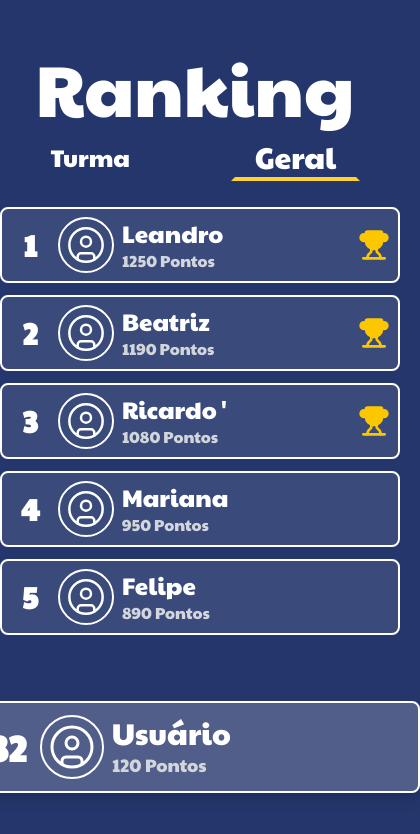
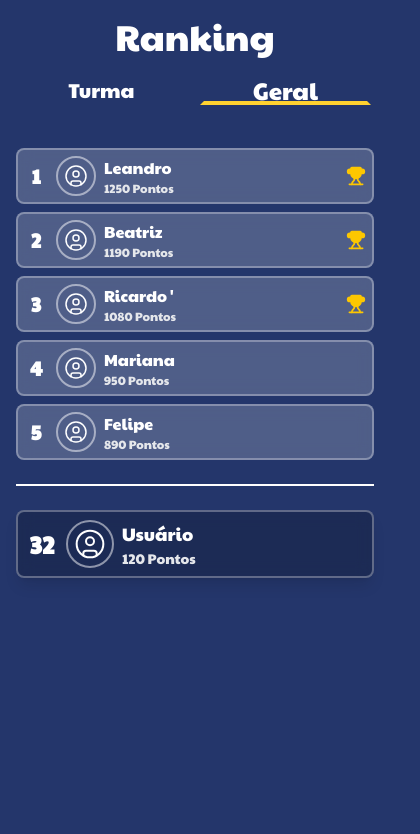
Before and after one commit to mairapaulac/MatFun, a Next.js app: page /ranking in a window 390 px wide. Shown: the top 834 px of the page, 420 px wide, since content can reach past the window. Built offline with nearby package versions, Linux system fonts and the light colour scheme.

Commit message:
ui: fixed responsivity in ranking screen

```diff
--- a/src/app/home/page.tsx
+++ b/src/app/home/page.tsx
@@ -23,21 +23,21 @@ export default function HomePage() {
         <div className="mb-4 sm:mb-6 flex items-center w-full">
           <Button
             onClick={() => router.push("/ranking")}
-            className="w-full h-[60px] max-w-[420px] mx-auto rounded-4xl "
+            className="w-full h-[50px] max-w-[420px] mx-auto rounded-4xl "
           >
-             <Trophy className="h-13 w-10"></Trophy>
+             <Trophy className="h-8 w-8"></Trophy>
             <span className="text-3xl">Ranking</span>
           </Button>
         </div>
 
-        <div className="mb-4 sm:mb-6 space-y-3 sm:space-y-4 flex-1 min-h-0">
-          <Card className="w-full h-[110px] sm:h-[130px] flex items-center gap-3 sm:gap-4 p-4 sm:p-6">
+        <div className="mb-4 sm:mb-6 space-y-5 sm:space-y-4 flex-1 min-h-0">
+          <Card className="w-full h-[90px] sm:h-[130px] flex items-center gap-3 sm:gap-4 p-4 sm:p-6">
             <div className="flex-shrink-0">
               <Sword className="w-6 h-6 sm:w-8 sm:h-8 text-[#2B3A67]" />
             </div>
             <div className="flex-1">
               <h3
-                className="text-lg sm:text-xl font-semibold mb-1"
+                className="text-xl sm:text-2xl font-semibold mb-1"
                 style={{ color: "rgba(29, 45, 88, 0.75)" }}
               >
                 Guerreiro da Matemática
@@ -51,13 +51,13 @@ export default function HomePage() {
             </div>
           </Card>
 
-          <Card className="w-full h-[110px] sm:h-[130px] flex items-center gap-3 sm:gap-4 p-4 sm:p-6">
+          <Card className="w-full h-[90px] sm:h-[130px] flex items-center gap-3 sm:gap-4 p-4 sm:p-6">
             <div className="flex-shrink-0">
               <Target className="w-6 h-6 sm:w-8 sm:h-8 text-[#2B3A67]" />
             </div>
             <div className="flex-1">
               <h3
-                className="text-lg sm:text-xl font-semibold mb-1"
+                className="text-xl sm:text-2xl font-semibold mb-1"
                 style={{ color: "rgba(29, 45, 88, 0.75)" }}
               >
                 Ninja das Frações
@@ -71,13 +71,13 @@ export default function HomePage() {
             </div>
           </Card>
 
-          <Card className="w-full h-[110px] sm:h-[130px] flex items-center gap-3 sm:gap-4 p-4 sm:p-6">
+          <Card className="w-full h-[90px] sm:h-[130px] flex items-center gap-3 sm:gap-4 p-4 sm:p-6">
             <div className="flex-shrink-0">
               <Calculator className="w-6 h-6 sm:w-8 sm:h-8 text-[#2B3A67]" />
             </div>
             <div className="flex-1">
               <h3
-                className="text-lg sm:text-xl font-semibold mb-1"
+                className="text-xl sm:text-2xl font-semibold mb-1"
                 style={{ color: "rgba(29, 45, 88, 0.75)" }}
               >
                 Especialista em Multiplicação
@@ -112,10 +112,10 @@ export default function HomePage() {
         <div className="flex justify-center mt-auto">
           <Button
             onClick={() => router.push("/question")} // Adicionado onClick
-            className="w-full max-w-[690px] h-[60px] sm:h-[80px] rounded-full"
+            className="w-full max-w-[690px] h-[50px] sm:h-[70px] rounded-full"
           >
             <Gamepad2 size={90}></Gamepad2>
-            <span className="text-4xl">Jogar</span>
+            <span className="text-3xl">Jogar</span>
           </Button>
         </div>
       </main>
--- a/src/app/ranking/components/PlayerCard.tsx
+++ b/src/app/ranking/components/PlayerCard.tsx
@@ -8,33 +8,51 @@ export default function PlayerCard({ rank, name, points, trophy,isUser }:IPlayer
   return (
     <div
       className={`flex items-center gap-2 w-full ${
-        isUser ? "min-w-[450px] bg-white/20 p-3 shadow-lg" : "min-w-[400px] bg-white/10 p-2"
-      } border-2 border-white rounded-md`}
+        isUser ? "bg-black/20 p-2 sm:p-3 shadow-lg" : "bg-white/20 p-1.5 sm:p-2"
+      } border-2 border-white/30 rounded-md backdrop-blur-sm`}
     >
       <span
-        className={`font-bold text-center ${isUser ? "text-4xl w-12" : "text-3xl w-10"}`}
+        className={`font-bold text-center text-white ${
+          isUser
+            ? "text-2xl sm:text-3xl md:text-4xl w-8 sm:w-10 md:w-12"
+            : "text-xl sm:text-2xl md:text-3xl w-6 sm:w-8 md:w-10"
+        }`}
       >
         {rank}
       </span>
+
       <div
-        className={`rounded-full border-2 border-white flex items-center justify-center ${
-          isUser ? "size-16" : "size-14"
+        className={`rounded-full border-2 border-white/50 flex items-center justify-center ${
+          isUser ? "size-12 sm:size-14 md:size-16" : "size-10 sm:size-12 md:size-14"
         }`}
       >
         <UserCircle
-          className={`${isUser ? "size-12" : "size-10"} text-white`}
+          className={`${isUser ? "size-8 sm:size-10 md:size-12" : "size-6 sm:size-8 md:size-10"} text-white`}
           strokeWidth={1.5}
         />
       </div>
-      <div className="flex-grow">
-        <p className={`font-medium ${isUser ? "text-3xl" : "text-2xl"}`}>{name}</p>
-        <p className={`text-gray-300 ${isUser ? "text-lg" : "text-md"}`}>
+
+      <div className="flex-grow min-w-0">
+        <p
+          className={`font-medium truncate text-white ${
+            isUser ? "text-lg sm:text-2xl md:text-3xl" : "text-base sm:text-xl md:text-2xl"
+          }`}
+        >
+          {name}
+        </p>
+
+        <p
+          className={`text-gray-200 ${isUser ? "text-sm sm:text-base md:text-lg" : "text-xs sm:text-sm md:text-base"}`}
+        >
           {points} Pontos
         </p>
       </div>
+
       {trophy && (
         <Trophy
-          className={`text-yellow-400 ${isUser ? "size-10" : "size-8"}`}
+          className={`text-yellow-400 flex-shrink-0 ${
+            isUser ? "size-6 sm:size-8 md:size-10" : "size-5 sm:size-6 md:size-8"
+          }`}
           fill="currentColor"
         />
       )}
--- a/src/app/ranking/page.tsx
+++ b/src/app/ranking/page.tsx
@@ -6,19 +6,31 @@ import { userData, geralRankingData, turmaRankingData } from "@/assets/data";
 
 export default function RankingScreen() {
   return (
-    <div className="flex flex-col items-center   min-h-screen max-h-[1280px] justify-center text-white ">
-      <header className="relative flex justify-center items-center mb-4 w-[450px]  ">
-        <h1 className="text-7xl font-light ">Ranking</h1>
+    <div className="flex flex-col items-center min-h-screen max-h-[1280px] max-w-[800px] mx-auto px-4 sm:px-6 md:px-8 py-4 sm:py-6 md:py-8  text-white">
+      <header className="relative flex justify-center items-center mb-4 sm:mb-6 w-full">
+        <h1 className="text-4xl sm:text-5xl md:text-6xl lg:text-7xl font-light text-center">
+          Ranking
+        </h1>
       </header>
 
-      <Tabs defaultValue="geral" className="w-full max-w-md">
-        <TabsList className="flex justify-center w-1/2 mx-auto gap-20">
-          <TabsTrigger value="turma">Turma</TabsTrigger>
-          <TabsTrigger value="geral">Geral</TabsTrigger>
+      <Tabs defaultValue="geral" className="w-full max-w-full">
+        <TabsList className="flex justify-center w-full sm:w-3/4 md:w-1/2 mx-auto gap-4 sm:gap-8 md:gap-12 lg:gap-20 mb-4 sm:mb-6">
+          <TabsTrigger
+            value="turma"
+            className="text-xl sm:text-xl px-3 sm:px-4 py-2"
+          >
+            Turma
+          </TabsTrigger>
+          <TabsTrigger
+            value="geral"
+            className="text-sm sm:text-xl px-3 sm:px-4 py-2"
+          >
+            Geral
+          </TabsTrigger>
         </TabsList>
 
-        <TabsContent value="turma" className="mt-6">
-          <div className="flex flex-col gap-3">
+        <TabsContent value="turma" className="mt-4 sm:mt-6">
+          <div className="flex flex-col gap-2 sm:gap-3 h-[320px] sm:h-[380px] md:h-[420px] overflow-y-auto">
             {turmaRankingData.map((player) => (
               <PlayerCard
                 key={`turma-${player.rank}`}
@@ -31,8 +43,8 @@ export default function RankingScreen() {
           </div>
         </TabsContent>
 
-        <TabsContent value="geral" className="mt-6">
-          <div className="flex flex-col gap-3">
+        <TabsContent value="geral" className="mt-4 sm:mt-6">
+          <div className="flex flex-col gap-2 sm:gap-3 h-[320px] sm:h-[380px] md:h-[420px] overflow-y-auto">
             {geralRankingData.map((player) => (
               <PlayerCard
                 key={`geral-${player.rank}`}
@@ -46,9 +58,9 @@ export default function RankingScreen() {
         </TabsContent>
       </Tabs>
 
-      <hr className="border-t-2 border-white my-6" />
+      <hr className="border-t-2 border-white my-4 sm:my-6 w-full" />
 
-      <div className="mt-4">
+      <div className="mt-2 sm:mt-4 w-full">
         <PlayerCard {...userData} isUser={true} />
       </div>
     </div>
--- a/src/components/ui/tabs.tsx
+++ b/src/components/ui/tabs.tsx
@@ -42,7 +42,7 @@ function TabsTrigger({
     <TabsPrimitive.Trigger
       data-slot="tabs-trigger"
       className={cn(
-        "data-[state=active]:border-b-amber-300 data-[state=active]:border-4 data-[state=active]:bg-background dark:data-[state=active]:text-foreground focus-visible:border-ring focus-visible:ring-ring/50 focus-visible:outline-ring dark:data-[state=active]:border-input dark:data-[state=active]:bg-input/30 dark:text-muted-foreground inline-flex h-[calc(100%-1px)] flex-1 items-center justify-center gap-1.5  border border-transparent px-2 py-1  font-medium whitespace-nowrap transition-[color,box-shadow] focus-visible:ring-[3px] focus-visible:outline-1 disabled:pointer-events-none disabled:opacity-50  [&_svg]:pointer-events-none [&_svg]:shrink-0 [&_svg:not([class*='size-'])]:size-4 data-[state=active]:text-3xl text-2xl text-white p-5",
+        "data-[state=active]:border-b-amber-300 data-[state=active]:border-4 data-[state=active]:bg-background dark:data-[state=active]:text-foreground focus-visible:border-ring focus-visible:ring-ring/50 focus-visible:outline-ring dark:data-[state=active]:border-input dark:data-[state=active]:bg-input/30 dark:text-muted-foreground inline-flex h-[calc(100%-1px)] flex-1 items-center justify-center gap-1.5  border border-transparent px-2 py-1  font-medium whitespace-nowrap transition-[color,box-shadow] focus-visible:ring-[3px] focus-visible:outline-1 disabled:pointer-events-none disabled:opacity-50  [&_svg]:pointer-events-none [&_svg]:shrink-0 [&_svg:not([class*='size-'])]:size-4 data-[state=active]:text-2xl text-2xl text-white p-6",
         className
       )}
       {...props}
```
